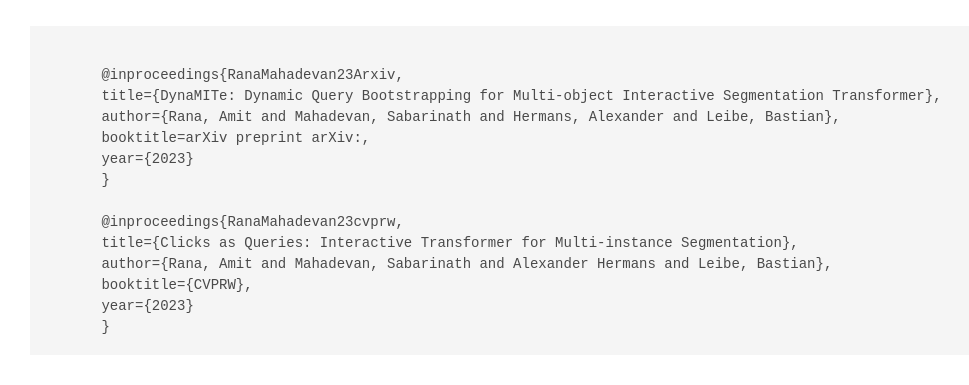
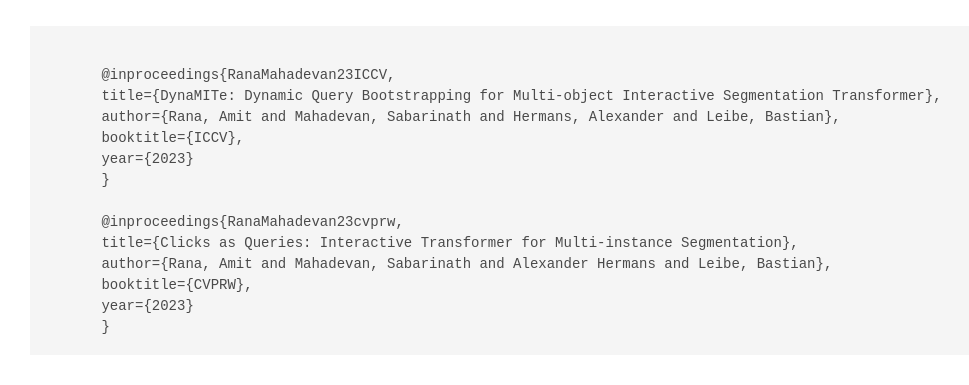
Before and after one commit to amitrana001/DynaMITe, a plain HTML site: page index.html in a window 1280 px wide. Shown: the part 2047-2432 px from the top of the page, without its empty margins (130-1099 px from the left). Drawn offline with nearby package versions, Linux system fonts and the light colour scheme; some icons are missing; a web font is replaced by a local one.

Commit message:
Update bibtex

```diff
--- a/index.html
+++ b/index.html
@@ -329,10 +329,10 @@
     <div class="container is-max-desktop content">
       <h2 class="title">BibTeX</h2>
       <pre><code>
-      @inproceedings{RanaMahadevan23Arxiv,
+      @inproceedings{RanaMahadevan23ICCV,
       title={DynaMITe: Dynamic Query Bootstrapping for Multi-object Interactive Segmentation Transformer},
       author={Rana, Amit and Mahadevan, Sabarinath and Hermans, Alexander and Leibe, Bastian},
-      booktitle=arXiv preprint arXiv:<id>,
+      booktitle={ICCV},
       year={2023}
       }
 
```
